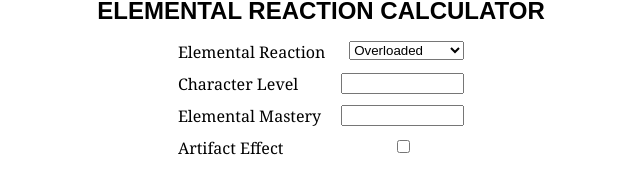
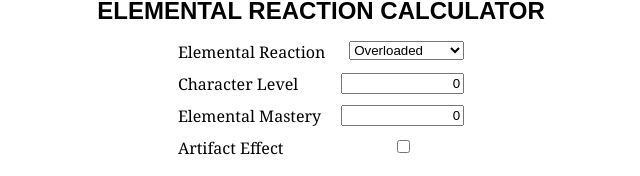
Before and after one commit to masterbulla/reactjs-elereact, a React (Create React App) app: page / in a window 1280 px wide. Shown: the part 159-335 px from the top of the page, without its empty margins (319-959 px from the left). Built offline with nearby package versions, Linux system fonts and the light colour scheme.

Commit message:
Set default value to input

```diff
--- a/src/components/Form.js
+++ b/src/components/Form.js
@@ -148,14 +148,14 @@ class Form extends React.Component {
                     value={this.state.charlvl}
                     onChange={(event) => {this.setState({charlvl: event.target.value})}}>
                     <label>Character Level</label>
-                    <input type="text" inputMode="numeric"/>
+                    <input type="text" inputMode="numeric" defaultValue="0"/>
                 </div>
                 <div
                     className='input-warp'
                     value={this.state.emas}
                     onChange={(event) => {this.setState({emas: event.target.value})}}>
                     <label>Elemental Mastery</label>
-                    <input type="text" inputMode="numeric"/>
+                    <input type="text" inputMode="numeric" defaultValue="0"/>
                 </div>
                 <div className='input-warp'>
                     <label>Artifact Effect</label>
--- a/src/components/Form.scss
+++ b/src/components/Form.scss
@@ -42,6 +42,7 @@ div {
         input {
             float: right;
             width: 115px;
+            text-align: right;
         }
     }
 }
```
